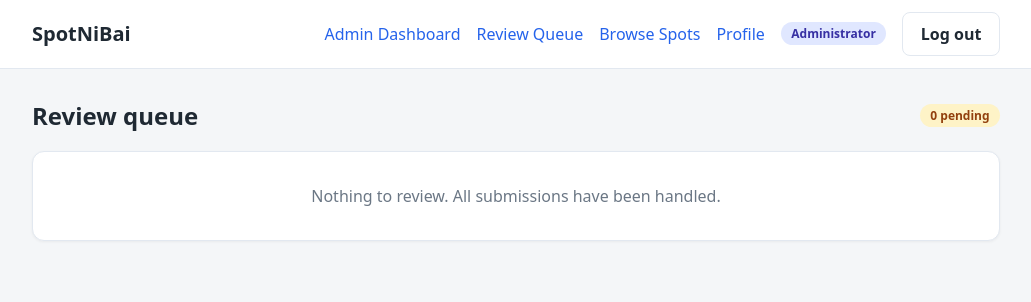
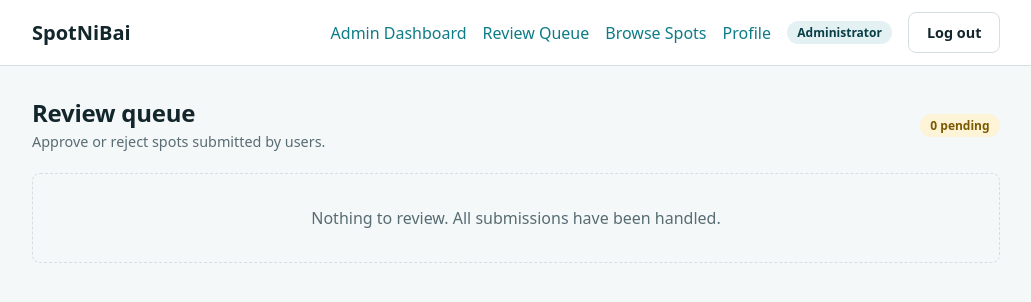
Before and after one commit to ildejanfigueras/SpotNiBai-Figueras-IldeJan-G2, a Django app: page /spots/review/ in a window 1280 px wide. Shown: the top 302 px of the page, without its empty margins (124-1155 px from the left). Run offline with Django 5.2, Linux system fonts and the light colour scheme; the visitor is signed in with stand-in values (Sample User, id 1); data that the repository does not hold is empty.

Commit message:
style(spots): restyle spots pages

```diff
--- a/static/css/dashboard.css
+++ b/static/css/dashboard.css
@@ -4,7 +4,8 @@
    so no other page is affected. These also retheme the navbar and the
    existing .btn / .badge classes from style.css on the dashboards. */
 body.dashboard-admin,
-body.dashboard-user {
+body.dashboard-user,
+body.spots-page {
   --sea-900: #0a3f48;
   --accent: #0e7c86;
   --accent-hover: #0b666e;
@@ -29,12 +30,24 @@ body.dashboard-user {
   -webkit-font-smoothing: antialiased;
 }
 
-:is(body.dashboard-admin, body.dashboard-user) .badge {
+:is(body.dashboard-admin, body.dashboard-user, body.spots-page) .badge {
   background: #e3f1f3;
   color: var(--sea-900);
 }
 
-:is(body.dashboard-admin, body.dashboard-user) .btn { font-size: 0.9rem; }
+:is(body.dashboard-admin, body.dashboard-user, body.spots-page) .btn { font-size: 0.9rem; }
+
+/* Flash messages, same colors as the auth alerts */
+:is(body.dashboard-admin, body.dashboard-user, body.spots-page) .messages li {
+  background: #e6f2f4; border-color: #bcd9de; color: #0b5560;
+  border-radius: var(--radius);
+}
+:is(body.dashboard-admin, body.dashboard-user, body.spots-page) .messages li.success {
+  background: #e8f5ec; border-color: #bfe0cb; color: #1b6b3a;
+}
+:is(body.dashboard-admin, body.dashboard-user, body.spots-page) .messages li.error {
+  background: #fdecea; border-color: #f3c3be; color: #b3261e;
+}
 
 /* Hero: same street grid as the auth side panel */
 .dash-hero {
@@ -193,7 +206,7 @@ body.dashboard-user {
 }
 
 .dash-table tbody tr:last-child td { border-bottom: 0; }
-.dash-table a { color: var(--accent); font-weight: 600; }
+.dash-table a:not(.btn) { color: var(--accent); font-weight: 600; }
 
 .dash-empty {
   margin: 0;
--- /dev/null
+++ b/static/css/spots.css
@@ -0,0 +1,125 @@
+/* SpotNiBai spots pages (browse, detail, form, my spots, review queue, delete).
+   Load after dashboard.css, which supplies the palette and the table styles. */
+
+body.spots-page .card {
+  background: var(--surface);
+  border: 1px solid var(--line);
+  border-radius: var(--radius);
+  box-shadow: none;
+}
+
+/* Page header */
+.page-head {
+  display: flex;
+  align-items: center;
+  justify-content: space-between;
+  gap: 1rem;
+  flex-wrap: wrap;
+  margin-bottom: 1.25rem;
+}
+
+.page-head h1 {
+  margin: 0;
+  font-size: 1.5rem;
+  font-weight: 650;
+  letter-spacing: -0.01em;
+}
+
+.page-head-sub { margin: 0.2rem 0 0; color: var(--muted); font-size: 0.9rem; }
+
+/* Fields */
+body.spots-page :is(input, select, textarea):focus {
+  outline: 2px solid transparent;
+  outline-offset: 0;
+  border-color: var(--accent);
+  box-shadow: 0 0 0 3px rgba(14, 124, 134, 0.18);
+}
+
+body.spots-page :is(input[type="text"], input[type="email"], input[type="number"], select, textarea) {
+  padding: 0.65rem 0.8rem;
+  border-color: var(--line);
+}
+
+.filter-bar {
+  padding: 0.75rem;
+  background: var(--surface);
+  border: 1px solid var(--line);
+  border-radius: var(--radius);
+}
+
+/* Spot cards */
+body.spots-page .spot-grid { gap: 1.25rem; }
+
+body.spots-page .spot-card {
+  background: var(--surface);
+  border: 1px solid var(--line);
+  border-radius: var(--radius);
+  box-shadow: none;
+  transition: border-color 0.15s;
+}
+
+body.spots-page .spot-card:hover { border-color: var(--accent); }
+
+body.spots-page .spot-card-placeholder {
+  background: var(--wash);
+  color: var(--muted);
+  border-bottom: 1px solid var(--line);
+}
+
+.spot-card-body h3 { font-size: 1.05rem; }
+.spot-card-body h3 a { color: var(--ink); }
+.spot-card-body h3 a:hover { color: var(--accent); text-decoration: none; }
+
+/* Status badges */
+body.spots-page .badge-pending { background: var(--warn-bg); color: var(--warn); }
+body.spots-page .badge-approved { background: #e8f5ec; color: #1b6b3a; }
+body.spots-page .badge-rejected { background: #fdecea; color: #b3261e; }
+
+/* Detail page */
+.sp-title { margin: 0 0 0.5rem; font-size: 1.6rem; font-weight: 650; letter-spacing: -0.01em; }
+.sp-badges { display: flex; gap: 0.4rem; flex-wrap: wrap; margin: 0 0 1rem; }
+.sp-actions { display: flex; gap: 0.5rem; flex-wrap: wrap; align-items: center; }
+.sp-actions .inline-form { display: inline-flex; }
+
+body.spots-page .spot-detail-photo { border-radius: var(--radius); }
+
+.sp-review {
+  margin-top: 1.5rem;
+  padding: 1rem 1.1rem;
+  background: var(--warn-bg);
+  border: 1px solid var(--warn-line);
+  border-radius: var(--radius);
+}
+
+.sp-review p { margin: 0 0 0.75rem; color: var(--warn); font-size: 0.9rem; }
+
+.sp-manage {
+  margin-top: 1.5rem;
+  padding-top: 1.25rem;
+  border-top: 1px solid var(--line);
+}
+
+/* Tables */
+.row-actions { display: flex; gap: 0.4rem; flex-wrap: wrap; align-items: center; }
+.row-actions .inline-form { display: inline-flex; }
+.dash-table td:last-child, .dash-table th:last-child { white-space: nowrap; }
+
+/* Form and delete confirmation */
+body.spots-page .form-card { padding: 1.75rem; }
+.form-card h1 { margin: 0 0 0.5rem; font-size: 1.5rem; font-weight: 650; letter-spacing: -0.01em; }
+
+.confirm-card { border-top: 3px solid #b3261e; }
+.confirm-actions { display: flex; gap: 0.5rem; flex-wrap: wrap; margin-top: 1.25rem; }
+
+/* Empty state */
+body.spots-page .empty-state {
+  background: transparent;
+  border-style: dashed;
+  color: var(--muted);
+}
+
+body.spots-page .pagination { margin: 1.5rem 0; }
+
+@media (max-width: 600px) {
+  body.spots-page .form-card { padding: 1.25rem; }
+}
--- a/templates/spots/review_queue.html
+++ b/templates/spots/review_queue.html
@@ -1,17 +1,22 @@
 {% extends "base.html" %}
+{% load static %}
 {% block title %}Review Queue | SpotNiBai{% endblock %}
-{% block body_class %}dashboard-admin{% endblock %}
+{% block body_class %}spots-page{% endblock %}
+{% block extra_css %}<link rel="stylesheet" href="{% static 'css/dashboard.css' %}"><link rel="stylesheet" href="{% static 'css/spots.css' %}">{% endblock %}
 
 {% block content %}
-<div class="page-actions">
-  <h2>Review queue</h2>
+<div class="page-head">
+  <div>
+    <h1>Review queue</h1>
+    <p class="page-head-sub">Approve or reject spots submitted by users.</p>
+  </div>
   <span class="badge badge-pending">{{ paginator.count|default:0 }} pending</span>
 </div>
 
 {% if spots %}
-  <div class="card">
+  <section class="dash-panel">
     <div class="table-wrap">
-      <table class="table">
+      <table class="dash-table">
         <thead>
           <tr><th>Spot</th><th>Category</th><th>Submitted by</th><th>Submitted</th><th>Actions</th></tr>
         </thead>
@@ -23,6 +28,7 @@
             <td>{{ spot.owner.username }}</td>
             <td>{{ spot.created_at|date:"M d, Y" }}</td>
             <td>
+              <div class="row-actions">
                 <form method="post" action="{% url 'spots:approve' spot.pk %}" class="inline-form">
                   {% csrf_token %}
                   <button type="submit" class="btn btn-success btn-sm">Approve</button>
@@ -31,13 +37,14 @@
                   {% csrf_token %}
                   <button type="submit" class="btn btn-danger btn-sm">Reject</button>
                 </form>
+              </div>
             </td>
           </tr>
           {% endfor %}
         </tbody>
       </table>
     </div>
-  </div>
+  </section>
 
   {% if is_paginated %}
     <div class="pagination">
```
Also changed, not shown: templates/spots/my_spots.html (+15 -7 lines), templates/spots/spot_confirm_delete.html (+9 -4 lines), templates/spots/spot_detail.html (+14 -5 lines), templates/spots/spot_form.html (+8 -3 lines), templates/spots/spot_list.html (+8 -2 lines). Lines whose indentation alone changed are shown as unchanged.
